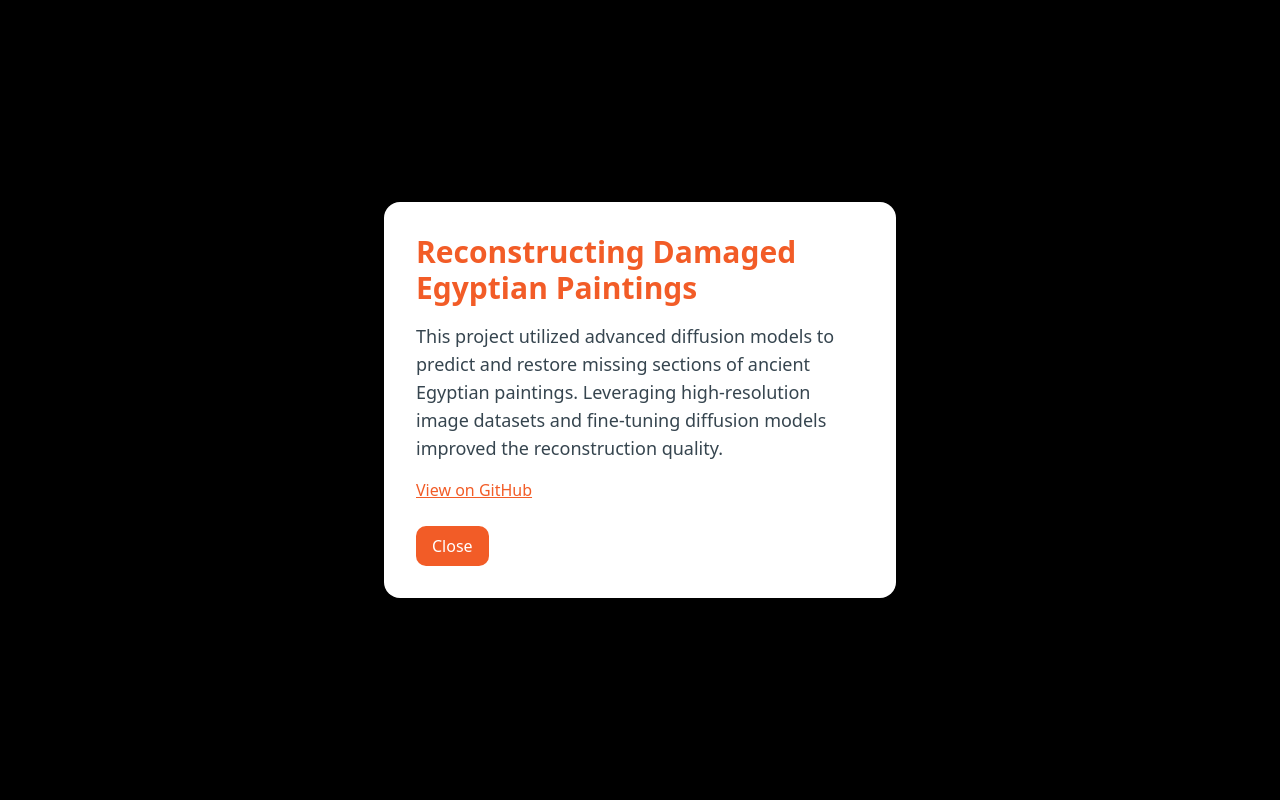
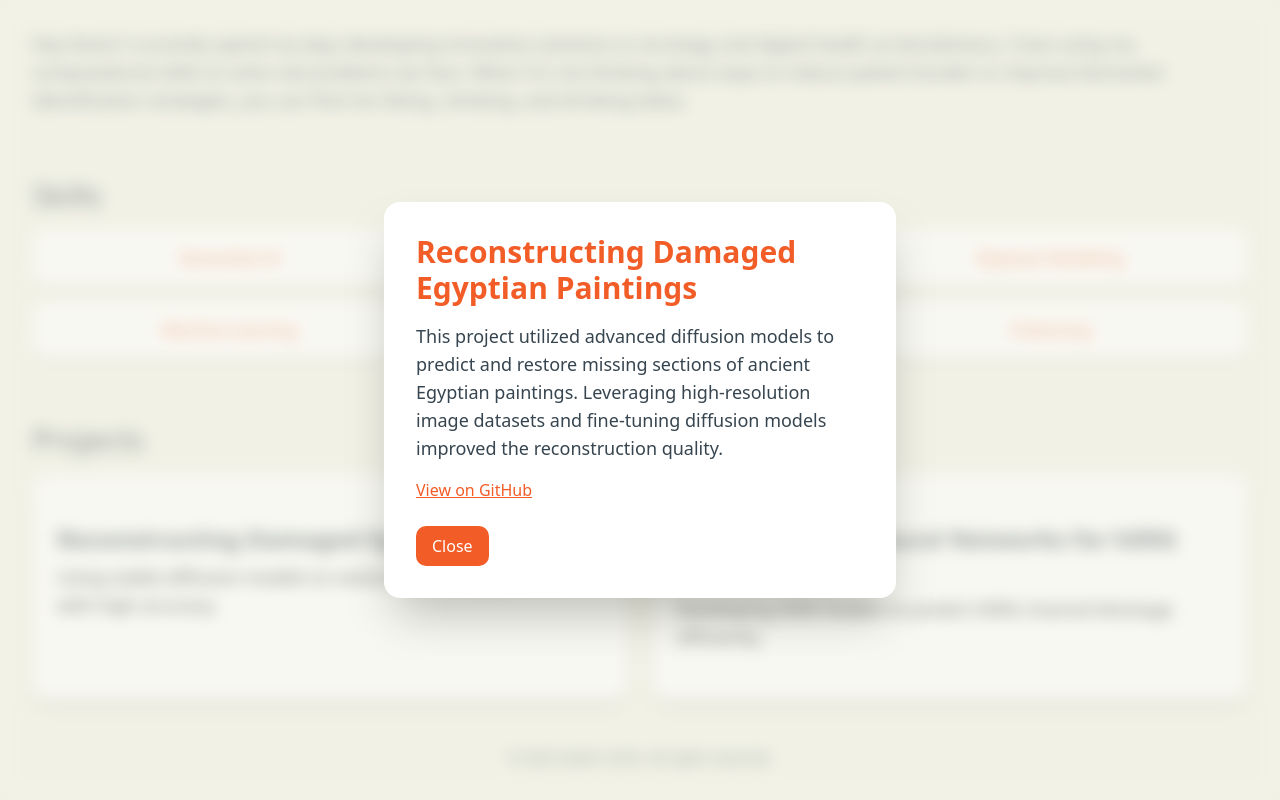
Before and after one commit to kaitsmith22/kaitlin-portfolio-, a Next.js app: page / in a window 1280 px wide. Both pictures are taken after a click on the element 330 px from the left and 865 px from the top of the page. Shown: the part 278-1078 px from the top of the page. Built offline with nearby package versions, Linux system fonts and the light colour scheme.

Commit message:
update card background

```diff
--- a/src/app/page.js
+++ b/src/app/page.js
@@ -83,7 +83,7 @@ const App = () => {
       </section>
 
       {selectedProject && (
-        <div className="fixed inset-0 bg-black bg-opacity-50 flex items-center justify-center z-50">
+        <div className="fixed inset-0 backdrop-blur-sm bg-[#f1f1e680] flex items-center justify-center z-50">
           <div className="bg-white p-8 rounded-2xl shadow-2xl max-w-lg w-full">
             <h2 className="text-3xl font-bold mb-4">{selectedProject.title}</h2>
             <p className="text-lg text-[#36454F] mb-4">{selectedProject.details}</p>
```
